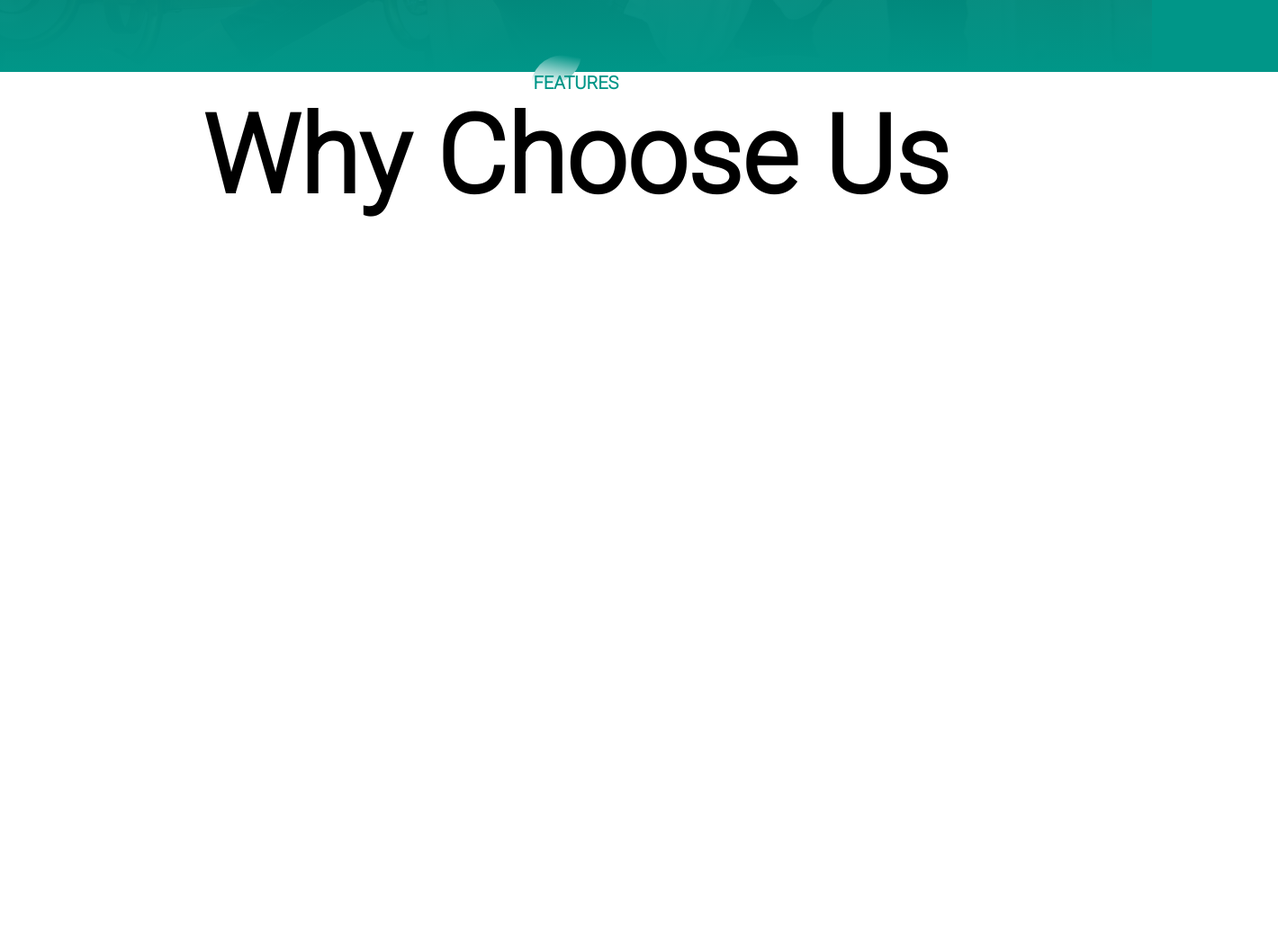
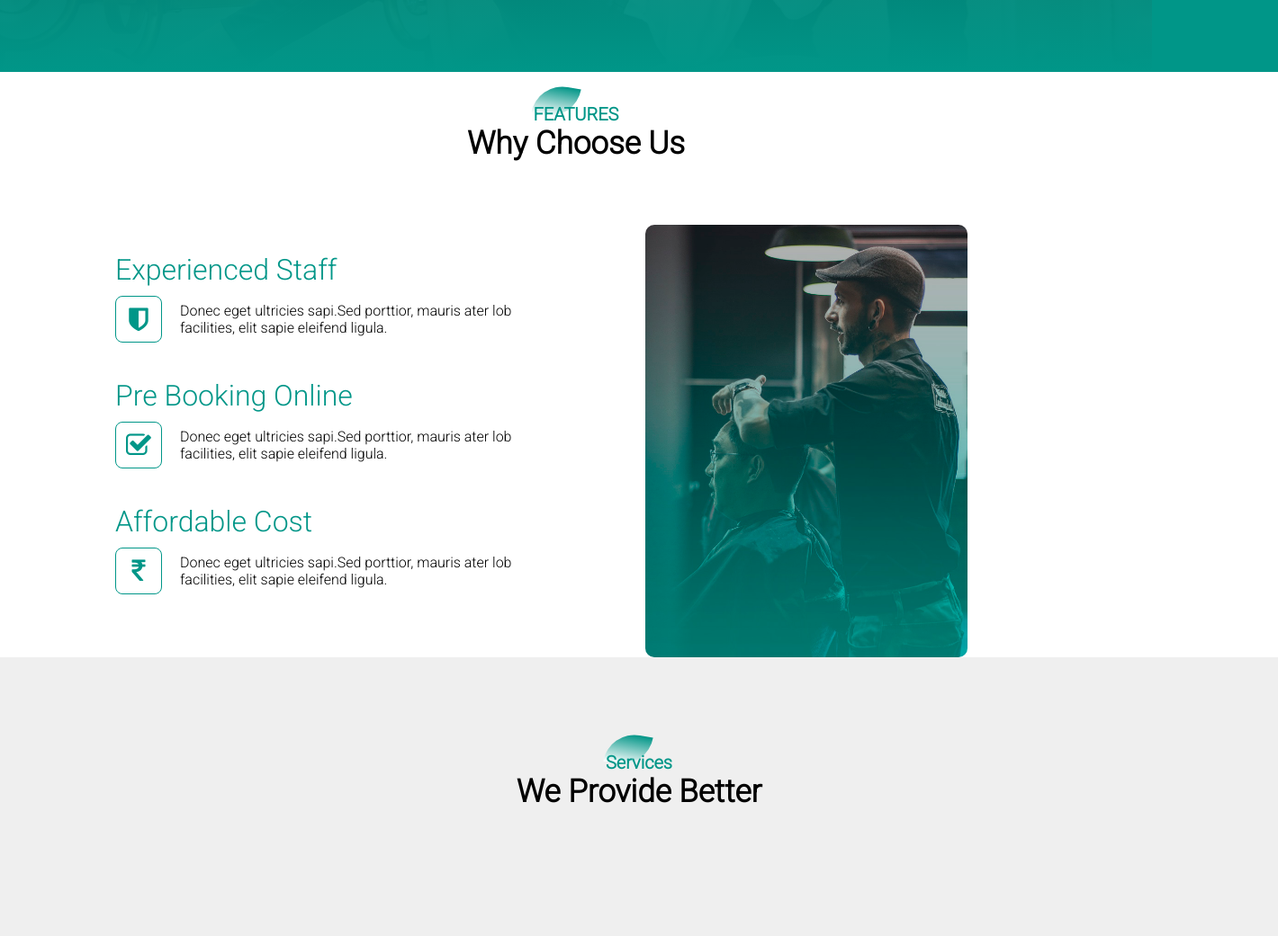
Before and after one commit to mazharul95/Barber-Hair-studio-web-pages-design, a plain HTML site: page index.html in a window 1280 px wide. Shown: the part 720-1761 px from the top of the page at 90% size, 1420 px wide, since content can reach past the window. Before the commit the page ends 1034 px from the top, so only its background shows below. Drawn offline with Linux system fonts and the light colour scheme.

Commit message:
feature section modify

```diff
--- a/index.html
+++ b/index.html
@@ -2,14 +2,15 @@
 <head>
     <title>Barber shop website design - mi</title>
     <link rel="stylesheet" href="style.css">
-    <meta name="viewport" content="width =device-width, initial-scale =1">
-    <link rel="preconnect" href="https://fonts.googleapis.com">
-    <link rel="preconnect" href="https://fonts.gstatic.com" crossorigin>
+    <link rel="stylesheet" href="https://stackpath.bootstrapcdn.com/font-awesome/4.7.0/css/font-awesome.min.css">
+    <meta content="width =device-width, initial-scale =1" name="viewport">
+    <link href="https://fonts.googleapis.com" rel="preconnect">
+    <link crossorigin href="https://fonts.gstatic.com" rel="preconnect">
     <link href="https://fonts.googleapis.com/css2?family=Roboto:wght@300&display=swap" rel="stylesheet">
 </head>
 <body>
 <section id="banner">
-        <img src="images/logo.png" class="logo">
+    <img class="logo" src="images/logo.png">
     <div class="banner-text">
         <h1>Hair Studio</h1>
         <p>Style Your Hair Is Style Your Life</p>
@@ -31,19 +32,61 @@
     </nav>
 </div>
 <div id="menuBtn">
-    <img src="images/menu.png" id="menu">
+    <img id="menu" src="images/menu.png">
 </div>
 
 <!---Features---->
 <sections id="feature">
-     <div class="title-text">
+    <div class="title-text ">
         <p>FEATURES</p>
         <h1>Why Choose Us</h1>
     </div>
+
+    <div class="feature-box">
+        <div class="features">
+            <h1>Experienced Staff</h1>
+            <div class="features-desc">
+                <div class="features-icon">
+                    <i class="fa fa-shield"></i>
+                </div>
+                <div class="features-text">
+                    <p>Donec eget ultricies sapi.Sed porttior, mauris ater lob facilities, elit sapie eleifend ligula.</p>
+                </div>
+            </div>
+            <h1>Pre Booking Online</h1>
+            <div class="features-desc">
+                <div class="features-icon">
+                    <i class="fa fa-check-square-o"></i>
+                </div>
+                <div class="features-text">
+                    <p>Donec eget ultricies sapi.Sed porttior, mauris ater lob facilities, elit sapie eleifend ligula.</p>
+                </div>
+            </div>
+            <h1>Affordable Cost</h1>
+            <div class="features-desc">
+                <div class="features-icon">
+                    <i class="fa fa-inr"></i>
+                </div>
+                <div class="features-text">
+                    <p>Donec eget ultricies sapi.Sed porttior, mauris ater lob facilities, elit sapie eleifend ligula.</p>
+                </div>
+            </div>
+        </div>
+        <div class="features-img">
+            <img src="images/barber-man.jpg">
+        </div>
+    </div>
 </sections>
 
+<!-------Service------>
+<section id="service">
+    <div class="title-text ">
+        <p>Services</p>
+        <h1>We Provide Better</h1>
+    </div>
 
 
+</section>
 
 <script>
     var menuBtn = document.getElementById("menuBtn")
@@ -52,7 +95,7 @@
 
     sideNav.style.right = "-250px";
 
-    menuBtn.onclick = function (){
+    menuBtn.onclick = function () {
         if (sideNav.style.right != "-250px") {
             sideNav.style.right = "-250px";
             menu.src = "images/menu.png";
--- a/style.css
+++ b/style.css
@@ -113,6 +113,7 @@ nav ul li a{
 .title-text{
     text-align: center;
     padding-bottom: 70px;
+    margin-top: 35px;
 }
 .title-text p{
     margin: auto;
@@ -137,5 +138,69 @@ nav ul li a{
     border-bottom-right-radius: 35px;
 }
 .title-text h1{
-    font-size: 120px;
+    font-size: 35px;
 }
+.feature-box{
+    width: 80%;
+    margin: auto;
+    display: flex;
+    flex-wrap: wrap;
+    align-items: center;
+    text-align: center;
+}
+.features{
+    flex-basis: 50%;
+}
+.features-img{
+    flex-basis: 50%;
+    margin: auto;
+}
+.features-img img{
+    width:70%;
+    border-radius: 10px;
+}
+.features h1{
+    text-align: left;
+    margin-bottom: 10px;
+    font-weight: 100;
+    color: #009688;
+}
+.features-desc{
+    display: flex;
+    align-items: center;
+    margin-bottom: 40px;
+}
+.features-icon .fa{
+    width: 50px;
+    height: 50px;
+    font-size: 30px;
+    line-height: 50px;
+    border-radius: 8px;
+    color: #009688;
+    border: 1px solid #009688;
+}
+.features-text p{
+    padding: 0 20px;
+    text-align: initial;
+}
+@media screen and (max-width: 770px) {
+    .title-text h1 {
+        font-size: 35px;
+    }
+    .features {
+        flex-basis: 100%;
+    }
+    .features-img {
+        flex-basis: 100%;
+    }
+    .features-img img{
+        width: 100%;
+    }
+}
+
+/*-----service----*/
+#service{
+    width: 100%;
+    padding: 70px;
+    background: #efefef;
+}
```
Lines whose indentation alone changed are shown as unchanged.
